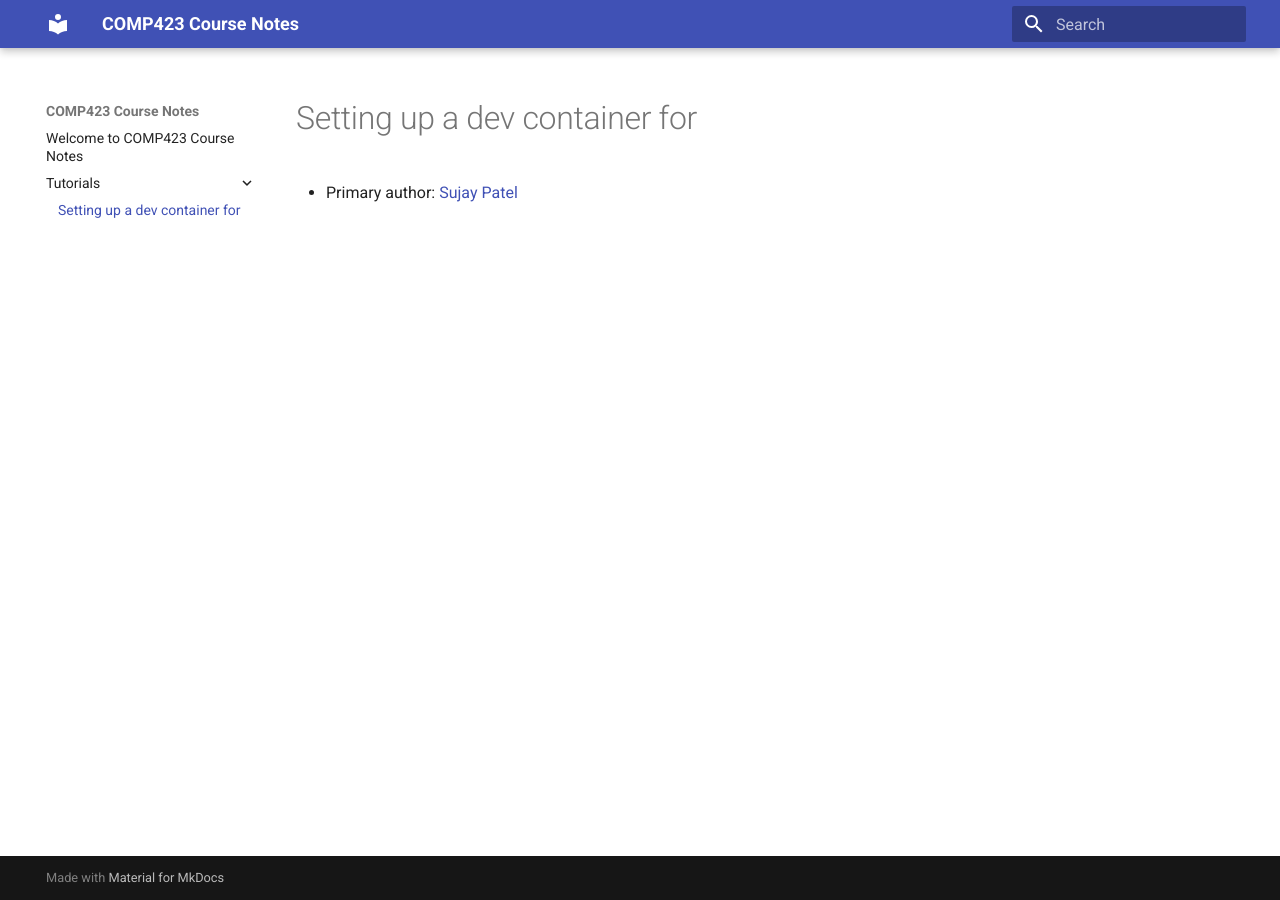
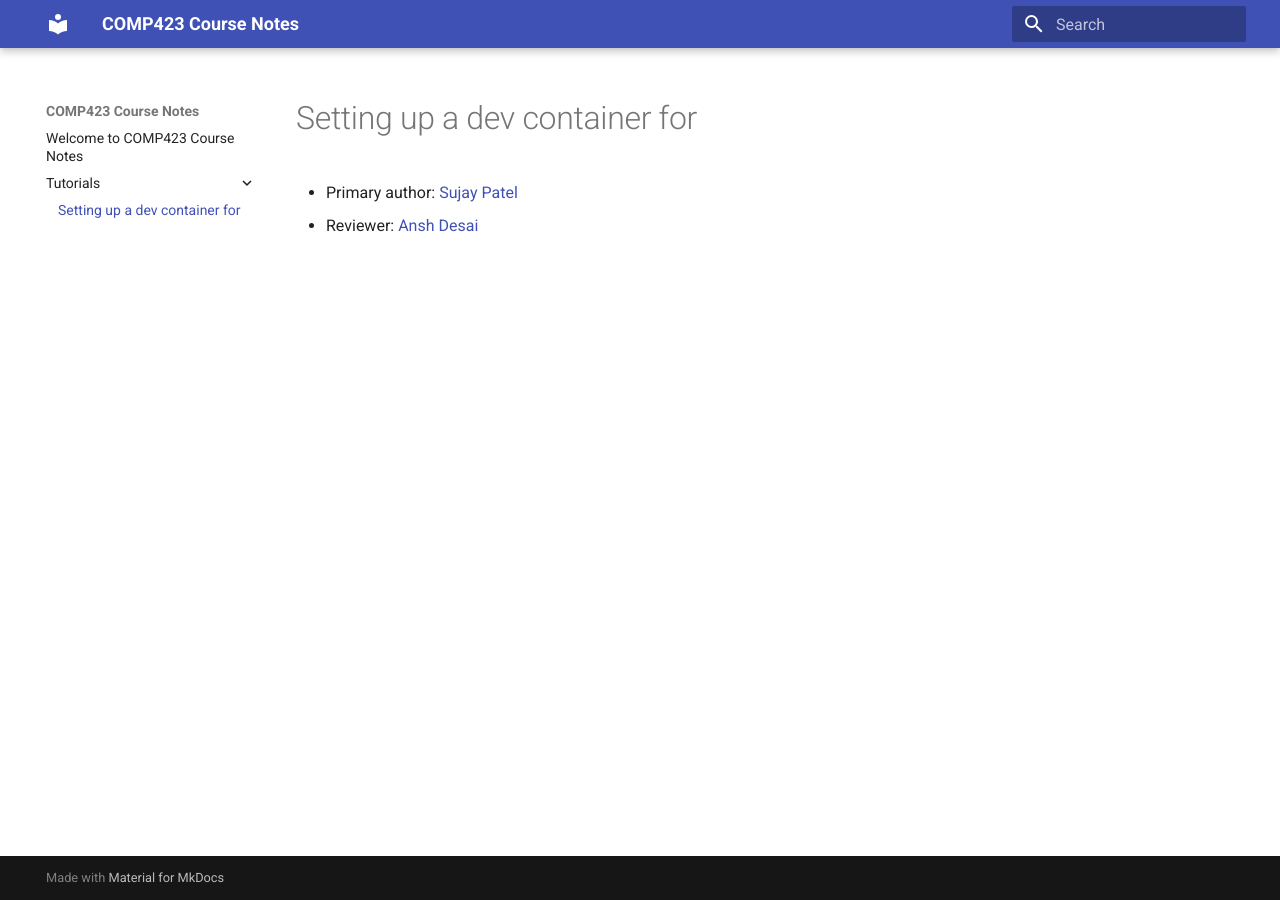
Before and after one commit to anshdesai04/comp423-course-notes, an MkDocs documentation site: the page built from docs/tutorials/rust-setup.md, in a window 1280 px wide. Built offline with MkDocs 1.6.1 and Material for MkDocs 9.7.7, drawn with Linux system fonts in a browser that asks for light colours.

Commit message:
fixing tags again?

```diff
--- a/docs/tutorials/rust-setup.md
+++ b/docs/tutorials/rust-setup.md
@@ -1,3 +1,4 @@
 # Setting up a dev container for <Insert: Go or Rust depending on which you are doing>
 
 * Primary author: [Sujay Patel](https://github.com/SUJP123)
+* Reviewer: [Ansh Desai](https://github.com/anshdesai04)
```
